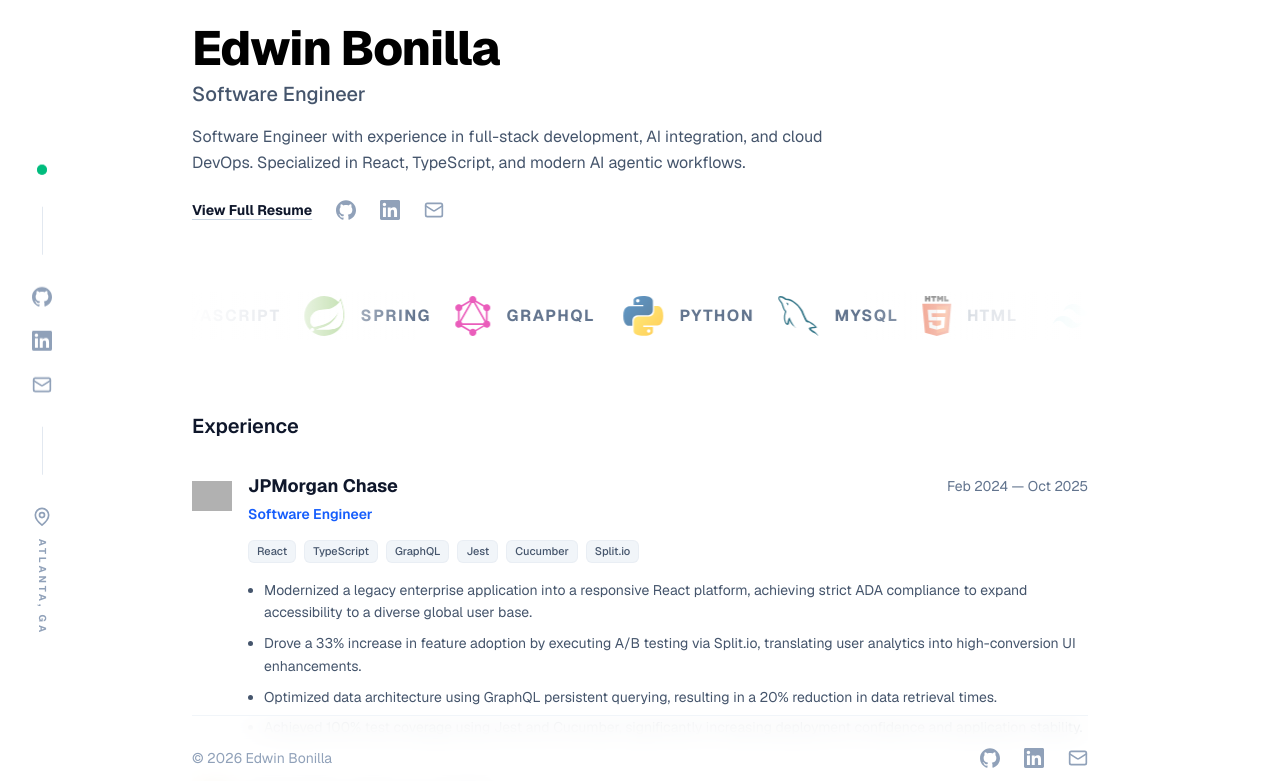
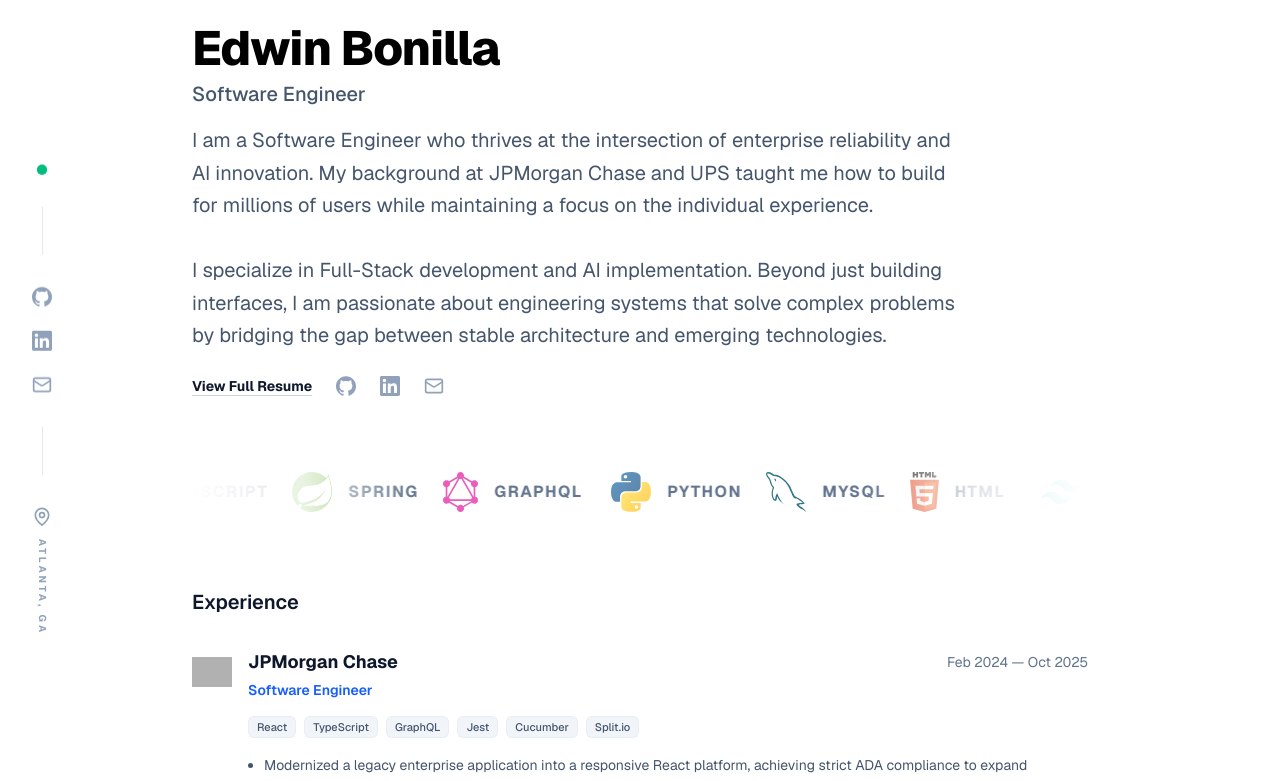
Before and after one commit to ebonillaDev/edwin-portfolio, a Next.js app: page / in a window 1280 px wide. Shown: the top 781 px of the page. Built offline with nearby package versions, Linux system fonts and the light colour scheme; grey boxes are pictures that could not be loaded.

Commit message:
feat: removed sticky footer, hide sidebar and show socials on footer when not in desktop view

```diff
--- a/src/app/page.tsx
+++ b/src/app/page.tsx
@@ -17,9 +17,11 @@
             <p className="text-xl text-slate-600 font-medium bold">Software Engineer</p>
           </div>
 
-          <p className="text-slate-600 leading-relaxed max-w-prose">
-            {DATA.summary}
-          </p>
+          <div className="max-w-3xl">
+            <p className="text-lg md:text-xl text-slate-600 leading-relaxed font-normal whitespace-pre-line">
+              {DATA.summary}
+            </p>
+          </div>
 
           <div className="flex flex-wrap items-center gap-6 pt-2">
             {/* The Resume Link - Styled for visibility */}
@@ -55,17 +57,19 @@
 
       </div>
 
-      {/* FOOTER SECTION - Sticky on Desktop */}
-      <footer className="w-full max-w-4xl pt-8 pb-8 border-t border-slate-100
-                 flex flex-col md:flex-row justify-between items-center gap-4
-                 md:sticky md:bottom-0 md:bg-white/80 md:backdrop-blur-md">
-        <p className="text-sm text-slate-400">
+      <footer className="w-full max-w-4xl pt-16 pb-12 border-t border-slate-100 flex flex-col items-center gap-8 mt-20">
+
+        {/* Mobile-only Contact Section: Only appears when Sidebar is hidden */}
+        <div className="flex flex-col items-center gap-4 xl:hidden">
+          <span className="text-[10px] font-bold tracking-[0.3em] text-slate-400 uppercase">
+            Get in Touch
+          </span>
+          <Socials />
+        </div>
+
+        <p className="text-xs text-slate-400 text-center tracking-widest uppercase">
           © {new Date().getFullYear()} {DATA.name}
         </p>
-
-        <div className="hidden md:block">
-          <Socials />
-        </div>
       </footer>
     </main>
   );
--- a/src/data/resume.ts
+++ b/src/data/resume.ts
@@ -24,7 +24,7 @@
       }
     ],
   },
-  summary: "Software Engineer with experience in full-stack development, AI integration, and cloud DevOps. Specialized in React, TypeScript, and modern AI agentic workflows.",
+  summary: "I am a Software Engineer who thrives at the intersection of enterprise reliability and AI innovation. My background at JPMorgan Chase and UPS taught me how to build for millions of users while maintaining a focus on the individual experience.\n\n I specialize in Full-Stack development and AI implementation. Beyond just building interfaces, I am passionate about engineering systems that solve complex problems by bridging the gap between stable architecture and emerging technologies.",
   skills: [
     { name: "React", slug: "react" },
     { name: "Next.js", slug: "nextjs" },
```
